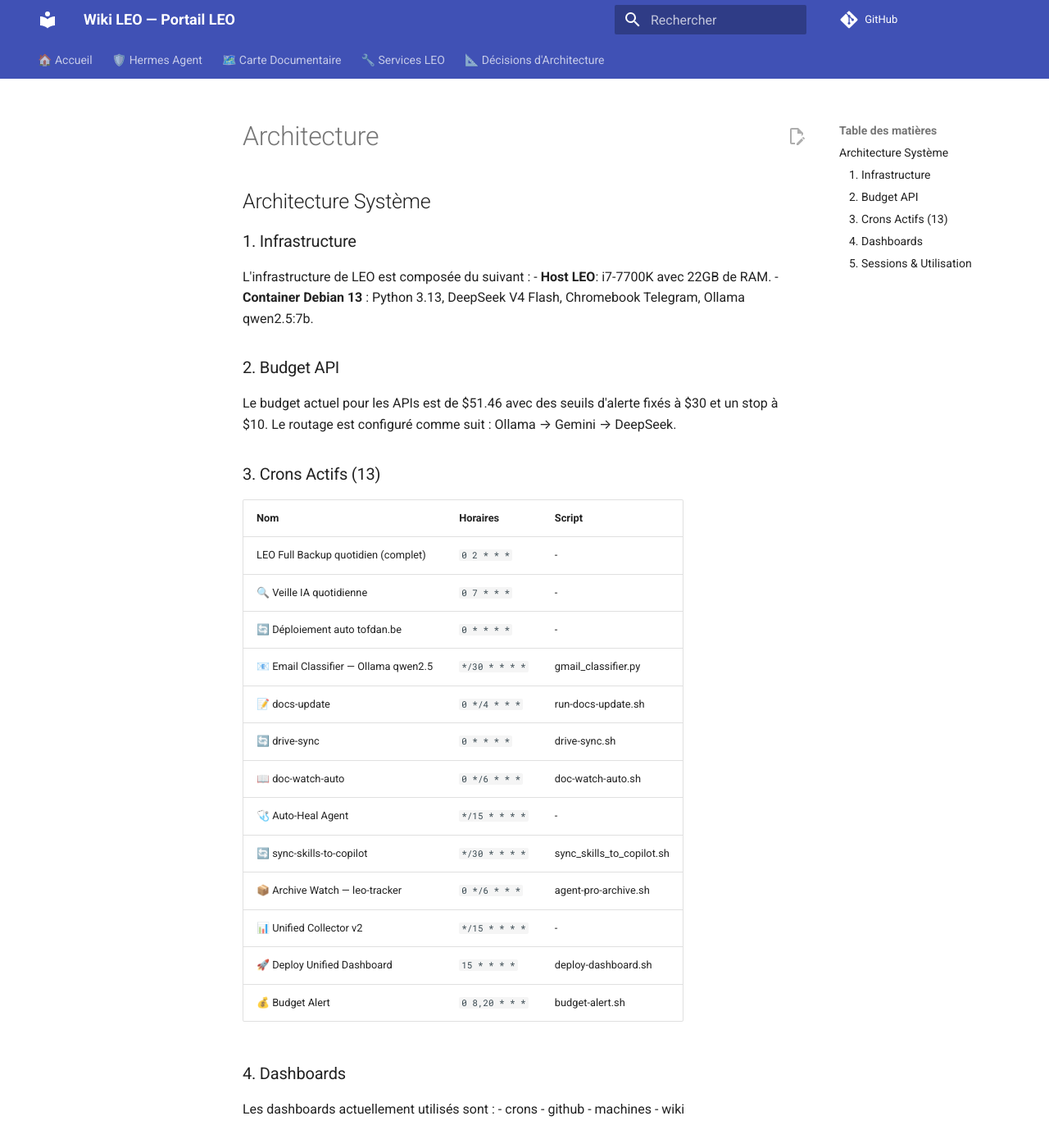
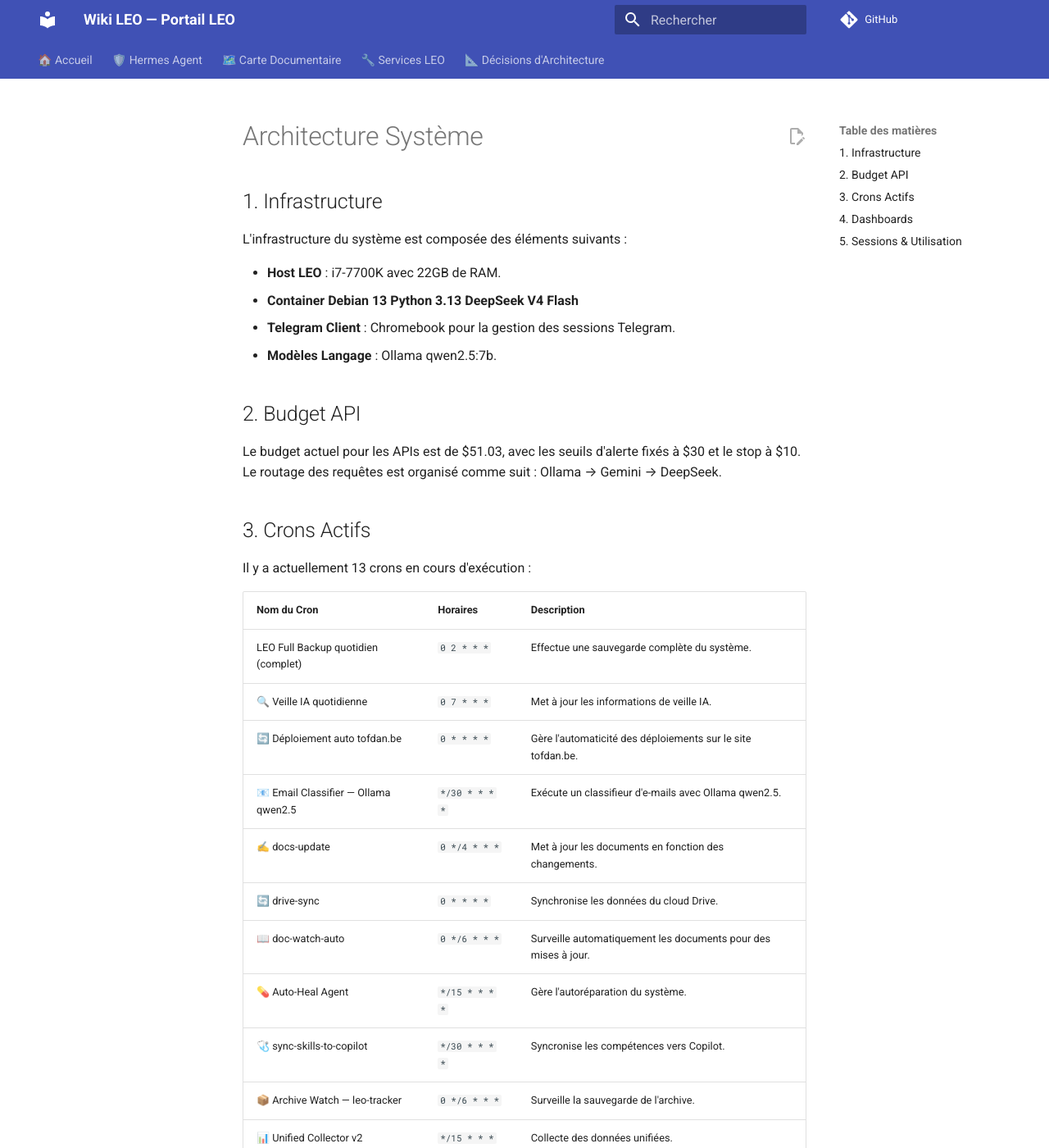
Before and after one commit to christophedanhier-hash/hermes-wiki, an MkDocs documentation site: the page built from docs/hermes/architecture.md, in a window 1280 px wide and 1400 px high. Shown: the whole window at 82% size. Built offline with MkDocs 1.6.1 and Material for MkDocs 9.7.7, drawn with Linux system fonts in a browser that asks for light colours; comment, search, counter and statistics services are not loaded; some of the changed text lies outside the part shown.

Commit message:
docs: mise à jour hebdomadaire du 03/07/2026

```diff
--- a/docs/hermes/architecture.md
+++ b/docs/hermes/architecture.md
@@ -1,40 +1,52 @@
-## Architecture Système
+# Architecture Système
 
-### 1. Infrastructure
-L'infrastructure de LEO est composée du suivant :
-- **Host LEO**: i7-7700K avec 22GB de RAM.
-- **Container Debian 13** : Python 3.13, DeepSeek V4 Flash, Chromebook Telegram, Ollama qwen2.5:7b.
+## 1. Infrastructure
+L'infrastructure du système est composée des éléments suivants :
 
-### 2. Budget API
-Le budget actuel pour les APIs est de $51.46 avec des seuils d'alerte fixés à $30 et un stop à $10. Le routage est configuré comme suit : Ollama → Gemini → DeepSeek.
+- **Host LEO** : i7-7700K avec 22GB de RAM.
+- **Container Debian 13 Python 3.13 DeepSeek V4 Flash**
+- **Telegram Client** : Chromebook pour la gestion des sessions Telegram.
+- **Modèles Langage** : Ollama qwen2.5:7b.
 
-### 3. Crons Actifs (13)
-| **Nom** | **Horaires** | **Script** |
-| --- | --- | --- |
-| LEO Full Backup quotidien (complet) | `0 2 * * *` | - |
-| 🔍 Veille IA quotidienne | `0 7 * * *` | - |
-| 🔄 Déploiement auto tofdan.be | `0 * * * *` | - |
-| 📧 Email Classifier — Ollama qwen2.5 | `*/30 * * * *` | gmail_classifier.py |
-| 📝 docs-update | `0 */4 * * *` | run-docs-update.sh |
-| 🔄 drive-sync | `0 * * * *` | drive-sync.sh |
-| 📖 doc-watch-auto | `0 */6 * * *` | doc-watch-auto.sh |
-| 🩺 Auto-Heal Agent | `*/15 * * * *` | - |
-| 🔄 sync-skills-to-copilot | `*/30 * * * *` | sync_skills_to_copilot.sh |
-| 📦 Archive Watch — leo-tracker | `0 */6 * * *` | agent-pro-archive.sh |
-| 📊 Unified Collector v2 | `*/15 * * * *` | - |
-| 🚀 Deploy Unified Dashboard | `15 * * * *` | deploy-dashboard.sh |
-| 💰 Budget Alert | `0 8,20 * * *` | budget-alert.sh |
+## 2. Budget API
+Le budget actuel pour les APIs est de $51.03, avec les seuils d'alerte fixés à $30 et le stop à $10. Le routage des requêtes est organisé comme suit : Ollama → Gemini → DeepSeek.
 
-### 4. Dashboards
-Les dashboards actuellement utilisés sont :
-- crons
-- github
-- machines
-- wiki
+## 3. Crons Actifs
+Il y a actuellement 13 crons en cours d'exécution :
 
-### 5. Sessions & Utilisation
-- **Total sessions**: 483
-- **Total messages**: 13210
-- **Sessions Telegram**: 9
+| **Nom du Cron** | **Horaires** | **Description** |
+|-----------------|--------------|----------------|
+| LEO Full Backup quotidien (complet) | `0 2 * * *` | Effectue une sauvegarde complète du système. |
+| 🔍 Veille IA quotidienne | `0 7 * * *` | Met à jour les informations de veille IA. |
+| 🔄 Déploiement auto tofdan.be | `0 * * * *` | Gère l'automaticité des déploiements sur le site tofdan.be. |
+| 📧 Email Classifier — Ollama qwen2.5 | `*/30 * * * *` | Exécute un classifieur d'e-mails avec Ollama qwen2.5. |
+| ✍️ docs-update | `0 */4 * * *` | Met à jour les documents en fonction des changements. |
+| 🔄 drive-sync | `0 * * * *` | Synchronise les données du cloud Drive. |
+| 📖 doc-watch-auto | `0 */6 * * *` | Surveille automatiquement les documents pour des mises à jour. |
+| 💊 Auto-Heal Agent | `*/15 * * * *` | Gère l'autoréparation du système. |
+| 🩺 sync-skills-to-copilot | `*/30 * * * *` | Syncronise les compétences vers Copilot. |
+| 📦 Archive Watch — leo-tracker | `0 */6 * * *` | Surveille la sauvegarde de l'archive. |
+| 📊 Unified Collector v2 | `*/15 * * * *` | Collecte des données unifiées. |
+| 🚀 Deploy Unified Dashboard | `15 * * * *` | Déploie le tableau de bord uni. |
+| 💰 Budget Alert | `0 8,20 * * *` | Envoie une alerte si le budget API atteint $30.
 
-La taille de la base de données est de 89.1 MB.
+## 4. Dashboards
+Les dashboards actuellement disponibles sont :
+
+- **crons**
+- **github**
+- **machines**
+- **wiki**
+
+## 5. Sessions & Utilisation
+Le système a enregistré les suivants :
+
+- **Total sessions** : 521
+- **Total messages** : 13650
+- **Sessions Telegram** : 10
+
+La taille de la base de données est de 93.5 MB.
+
+---
+
+Cette architecture offre une structure solide et efficace pour gérer les tâches automatiques, l'analyse des données, le déploiement et la synchronisation, tout en maintenant un contrôle sur le budget API.
```
Also changed, not shown: docs/hermes/changelog.md (+7 -4 lines).
